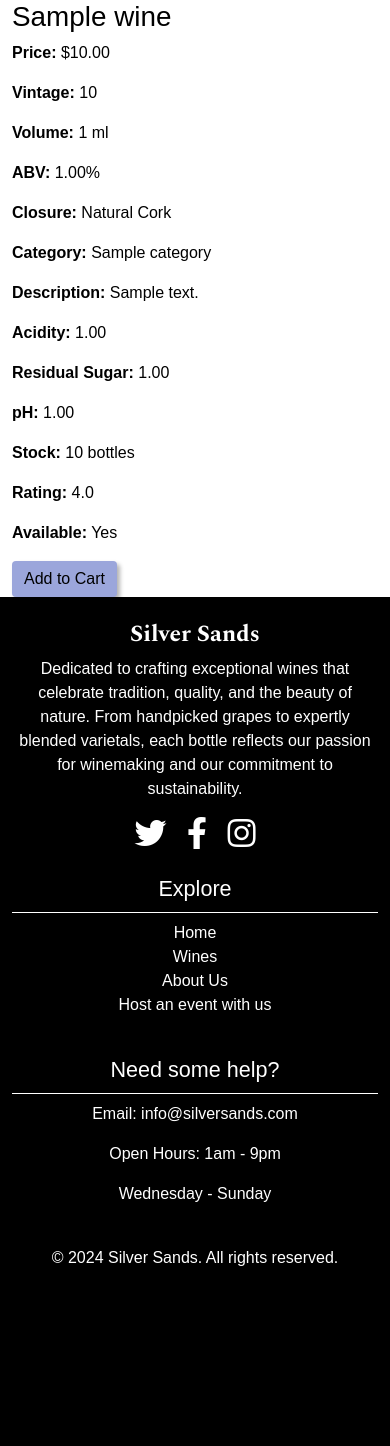
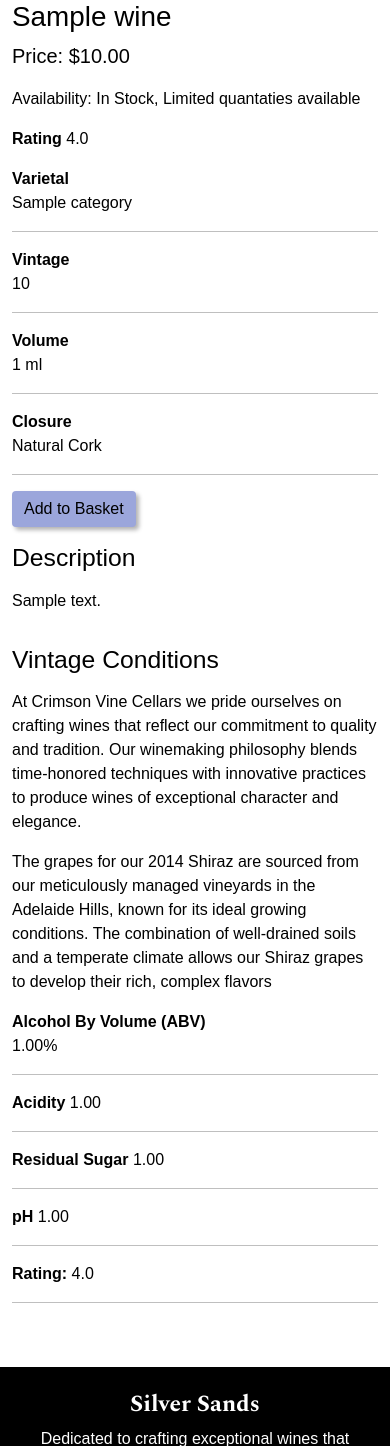
Before and after one commit to AlvaLind/project-5-silver-sands, a Django app: a page that uses products/templates/product_details.html in a window 390 px wide. Shown: the part 105-1551 px from the top of the page. Before the commit the page ends 1371 px from the top, so only its background shows below. Run offline with Django 5.2, Linux system fonts and the light colour scheme; tables that the repository leaves empty hold one stand-in row (values such as "Sample post"); some libraries are stand-ins or nearby versions.

Commit message:
Update the product details template structure

```diff
--- a/products/templates/product_details.html
+++ b/products/templates/product_details.html
@@ -13,35 +13,83 @@
         <div class="col-md-6">
             <img src="{{ wine.image.url }}" alt="{{ wine.name }}" class="img-fluid">
         </div>
-        <!-- Wine Details -->
+        <!-- Wine Primary Details -->
         <div class="col-md-6">
+            <div class="product-primary-details">
                 <h1>{{ wine.name }}</h1>
-            <p><strong>Price:</strong> ${{ wine.price }}</p>
-            <p><strong>Vintage:</strong> {{ wine.vintage }}</p>
-            <p><strong>Volume:</strong> {{ wine.volume }} ml</p>
-            <p><strong>ABV:</strong> {{ wine.abv }}%</p>
-            <p><strong>Closure:</strong> {{ wine.get_closure_display }}</p>
-            <p><strong>Category:</strong> {{ wine.category.name }}</p>
-            <p><strong>Description:</strong> {{ wine.description }}</p>
-            {% if wine.acidity %}
-                <p><strong>Acidity:</strong> {{ wine.acidity }}</p>
+                <p class="lead">Price: ${{ wine.price }}</p>
+                <p>Availability:
+                    {% if wine.available %}
+                        In Stock, Limited quantaties available
+                    {% else %}
+                        Out of Stock
                     {% endif %}
-            {% if wine.residual_sugar %}
-                <p><strong>Residual Sugar:</strong> {{ wine.residual_sugar }}</p>
+                </p>
+                {%if wine.rating %}
+                    <p><strong>Rating</strong> {{ wine.rating }}</p>
                 {% endif %}
-            {% if wine.ph %}
-                <p><strong>pH:</strong> {{ wine.ph }}</p>
-            {% endif %}
-            <p><strong>Stock:</strong> {{ wine.stock }} bottles</p>
-            <p><strong>Rating:</strong> {% if wine.rating %}{{ wine.rating }}{% else %}No rating yet{% endif %}</p>
-            <p><strong>Available:</strong> {% if wine.available %}Yes{% else %}No{% endif %}</p>
 
-            <!-- Add to Cart Form -->
+                <p><strong>Varietal</strong> <br> {{ wine.category.name }}</p>
+                <hr>
+                <p><strong>Vintage</strong> <br> {{ wine.vintage }}</p>
+                <hr>
+                <p><strong>Volume</strong> <br> {{ wine.volume }} ml</p>
+                <hr>
+                <p><strong>Closure</strong> <br> {{ wine.get_closure_display }}</p>
+                <hr>
+                <!-- Add to Basket Form -->
                 <form action="" method="post">
                     {% csrf_token %}
-                <button type="submit" class="btn btn-primary">Add to Cart</button>
+                    <button type="submit" class="btn btn-primary">Add to Basket</button>
                 </form>
             </div>
         </div>
     </div>
+
+    <div class="row mt-3 mb-3">
+        <div class="container-fluid">
+            <div class="wine-description">
+                <h2 class="mb-3">Description</h2>
+                <p>{{ wine.description }}</p>
+            </div>
+        </div>
+    </div>
+
+    <div class="row mt-3 mb-5">
+        <!-- Vintage Conditions -->
+        <h2 class="mb-3">Vintage Conditions</h2>
+        <div class="col-md-6 ">
+            <p>At Crimson Vine Cellars we pride ourselves on crafting wines that reflect our commitment to quality and tradition.
+                Our winemaking philosophy blends time-honored techniques with innovative practices to produce wines of
+                exceptional character and elegance.
+            </p>
+            <p>
+                The grapes for our 2014 Shiraz are sourced from our meticulously managed vineyards in the Adelaide Hills,
+                known for its ideal growing conditions. The combination of well-drained soils and a temperate climate
+                allows our Shiraz grapes to develop their rich, complex flavors
+            </p>
+        </div>
+        <!-- Wine Primary Details -->
+        <div class="col-md-6">
+            <div class="product-secondary-details">
+                <p><strong>Alcohol By Volume (ABV)</strong> <br> {{ wine.abv }}%</p>
+                <hr>
+                {% if wine.acidity %}
+                <p><strong>Acidity</strong> {{ wine.acidity }}</p>
+                <hr>
+                {% endif %}
+                {% if wine.residual_sugar %}
+                    <p><strong>Residual Sugar</strong> {{ wine.residual_sugar }}</p>
+                    <hr>
+                {% endif %}
+                {% if wine.ph %}
+                    <p><strong>pH</strong> {{ wine.ph }}</p>
+                    <hr>
+                {% endif %}
+                <p><strong>Rating:</strong> {% if wine.rating %}{{ wine.rating }}{% else %}No rating yet{% endif %}</p>
+                <hr>
+            </div>
+        </div>
+    </div>
+</div>
 {% endblock %}
```
Lines whose indentation alone changed are shown as unchanged.
